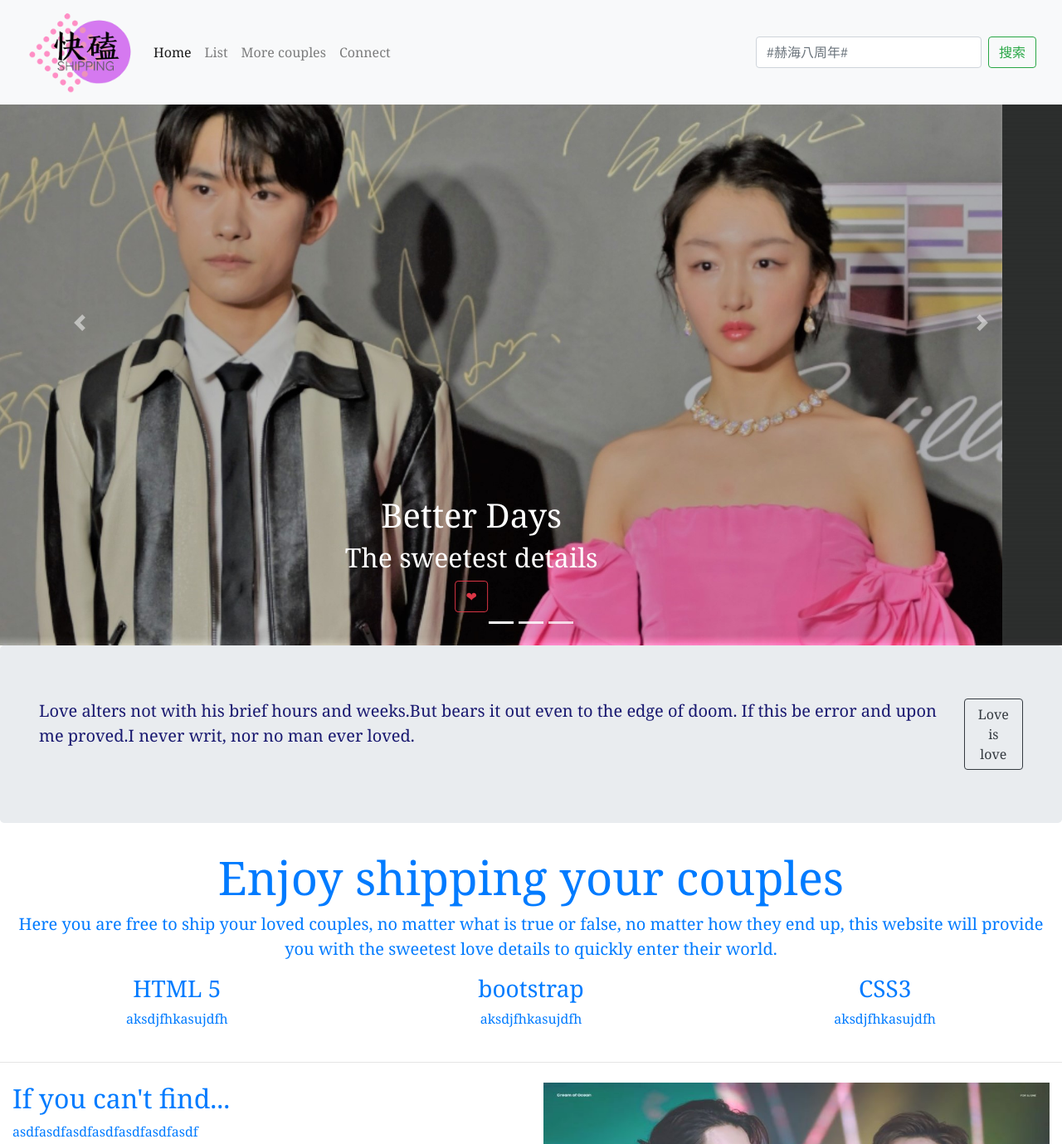
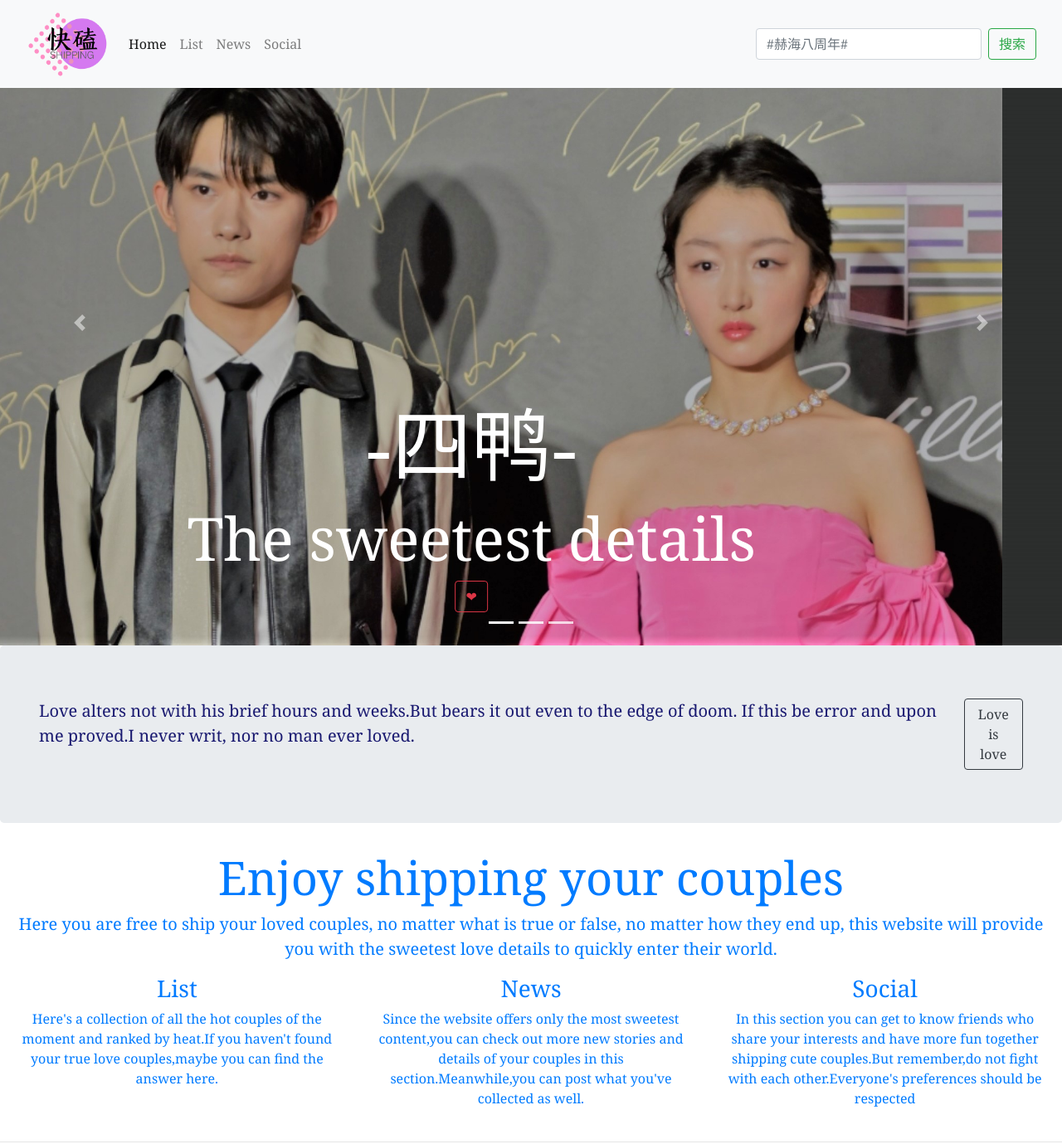
Before and after one commit to Xian-tou/Xian-tou.github.io, a plain HTML site: page Kuaikelove/index.html in a window 1280 px wide. Shown: the top 1379 px of the page at 83% size. Drawn offline with nearby package versions, Linux system fonts and the light colour scheme.

Commit message:
Add files via upload

```diff
--- a/Kuaikelove/index.html
+++ b/Kuaikelove/index.html
@@ -13,7 +13,7 @@
     <!-- Navigation -->
     <nav class="navbar navbar-expand-lg navbar-light bg-light fixed-top">
       <div class="container-fluid">
-  <a class="navbar-brand" href="#"><img src="img/快磕.png" width="130" height="100"></a>
+  <a class="navbar-brand" href="#"><img src="img/快磕.png"width="100" height="80"></a>
   <button class="navbar-toggler" type="button" data-toggle="collapse" data-target="#navbarSupportedContent" aria-controls="navbarSupportedContent" aria-expanded="false" aria-label="Toggle navigation">
  <span class="navbar-toggler-icon"></span></button>
  <div class="collapse navbar-collapse" id="navbarSupportedContent">
@@ -25,10 +25,10 @@
         <a class="nav-link" href="#">List<span class="sr-only">(current)</span></a>
        </li>
        <li class="nav-item">
-         <a class="nav-link" href="#">More couples<span class="sr-only">(current)</span></a>
+         <a class="nav-link" href="#">News<span class="sr-only">(current)</span></a>
         </li>
         <li class="nav-item">
-          <a class="nav-link" href="#">Connect<span class="sr-only">(current)</span></a>
+          <a class="nav-link" href="#">Social<span class="sr-only">(current)</span></a>
          </li>
      </ul>
      <form class="form-inline my-2 my-lg-0">
@@ -55,8 +55,8 @@
       <div class="carousel-item active">
         <img src="img\1.jpeg" class="d-block w-100" alt="...">
         <div class="carousel-caption">
-          <h1>Better Days</h1>
-          <h2>The sweetest details</h2>
+          <h1 class="display-1">-四鸭-</h1>
+          <h2 class="display-3">The sweetest details</h2>
           <button type="button" class="btn btn-outline-danger">❤</button>
         </div>
       </div>
@@ -85,7 +85,7 @@
       If this be error and upon me proved.I never writ, nor no man ever loved.
   </div>
   <div class="col-xs-12 col-sm-12 col-md-3 col-lg-3 col-xl-1">
-    <a href="#"><button type="button" class="btn btn-outline-dark">Love is love</button>
+    <a href="https://zh.m.wikipedia.org/zh-cn/LGBT"><button type="button" class="btn btn-outline-dark">Love is love</button>
 </div>
 </div>
 </div>
@@ -104,19 +104,18 @@
 <div class="container-fluid">
   <dic class="row text-center">
   <div class="col-xs-12 col-sm-6 col-md-4">
-    <i class="fas fa-code"></i>
-    <h3>HTML 5</h3>
-    <p>aksdjfhkasujdfh</p>
+    <h3>List</h3>
+    <p>Here's a collection of all the hot couples of the moment and ranked by heat.If you haven't found your true love couples,maybe you can find the answer here.</p>
   </div>
     <div class="col-xs-12 col-sm-6 col-md-4">
       <i class="fas fa-bold"></i>
-      <h3>bootstrap</h3>
-      <p>aksdjfhkasujdfh</p>
+      <h3>News</h3>
+      <p>Since the website offers only the most sweetest content,you can check out more new stories and details of your couples in this section.Meanwhile,you can post what you've collected as well.</p>
     </div>
       <div class="col-sm-12 col-md-4">
         <i class="fas fa-css3"></i>
-        <h3>CSS3</h3>
-        <p>aksdjfhkasujdfh</p>
+        <h3>Social</h3>
+        <p>In this section you can get to know friends who share your interests and have more fun together shipping cute couples.But remember,do not fight with each other.Everyone's preferences should be respected</p>
      </div>
     </div>
      </div>
@@ -270,6 +269,9 @@
 <h5>&copy:google.com</h5>
 </div>
 </div>
+<blockquote class="blockquote text-center">
+  <p class="mb-0" font-family="serif">总有你能磕的!</p>
+</blockquote>
         </footer>
    </body>
 </html>
--- a/Kuaikelove/style.css
+++ b/Kuaikelove/style.css
@@ -1,6 +1,14 @@
 html,body{
 font-family: Georgia, serif;
 color: #191970;
+}
+.display-1{
+  font-family: serif;
+}
+.mb-0{
+  color: #191970;
+  font-weight: bold;
+  font-size: 2rem;
 }
 .carousel img{
   width:100%;
```
